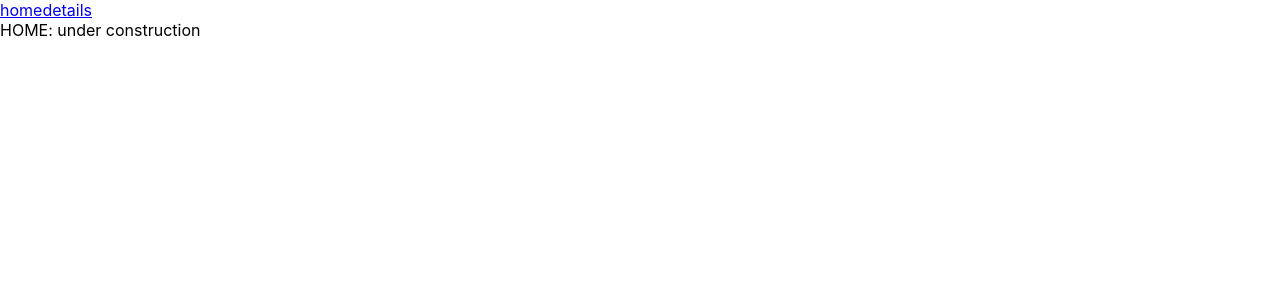
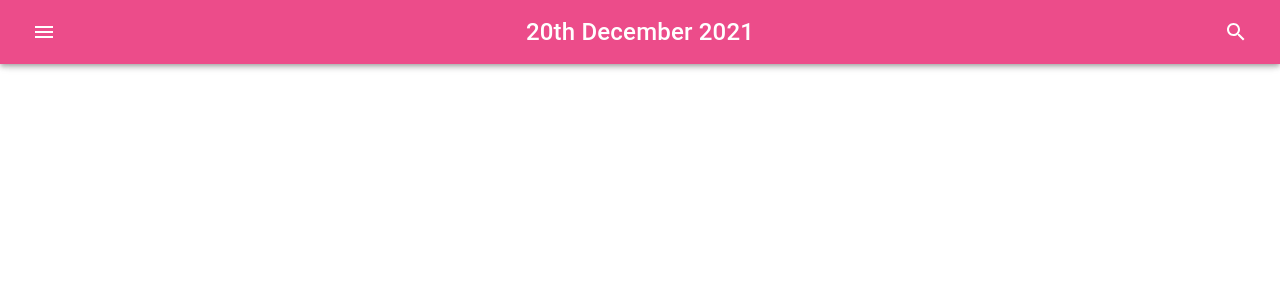
Before and after one commit to Amrhub/COVID19-tracker, a React (Vite) app: page / in a window 1280 px wide. Shown: the top 300 px of the page. Built offline with nearby package versions, Linux system fonts and the light colour scheme.

Commit message:
feat: style navbar

```diff
--- a/src/components/Navbar.jsx
+++ b/src/components/Navbar.jsx
@@ -1,13 +1,40 @@
-import React from 'react';
-import { NavLink } from 'react-router-dom';
+import Toolbar from '@mui/material/Toolbar';
+import AppBar from '@mui/material/AppBar';
+import IconButton from '@mui/material/IconButton';
+import MenuIcon from '@mui/icons-material/Menu';
+import Typography from '@mui/material/Typography';
+import SearchIcon from '@mui/icons-material/Search';
+import { format } from 'date-fns';
+import { styled } from '@mui/material/styles';
+// import { NavLink } from 'react-router-dom';
+
+const HeaderTypography = styled(Typography)(({ theme }) => ({
+  flexGrow: 1,
+  textAlign: 'center',
+  fontSize: '1rem',
+  [theme.breakpoints.up('sm')]: {
+    fontSize: '1.5rem',
+  },
+}));
+
+const WhiteIconButton = styled(IconButton)(({ theme }) => ({
+  color: theme.palette.common.white,
+}));
 
 const Navbar = () => (
-  <header>
-    <nav>
-      <NavLink to="/">home</NavLink>
-      <NavLink to="/details">details</NavLink>
-    </nav>
-  </header>
+  <AppBar>
+    <Toolbar>
+      <WhiteIconButton>
+        <MenuIcon />
+      </WhiteIconButton>
+      <HeaderTypography variant="h6" color="inherit" noWrap>
+        {format(new Date(), 'do MMMM yyyy')}
+      </HeaderTypography>
+      <WhiteIconButton>
+        <SearchIcon />
+      </WhiteIconButton>
+    </Toolbar>
+  </AppBar>
 );
 
 export default Navbar;
```
